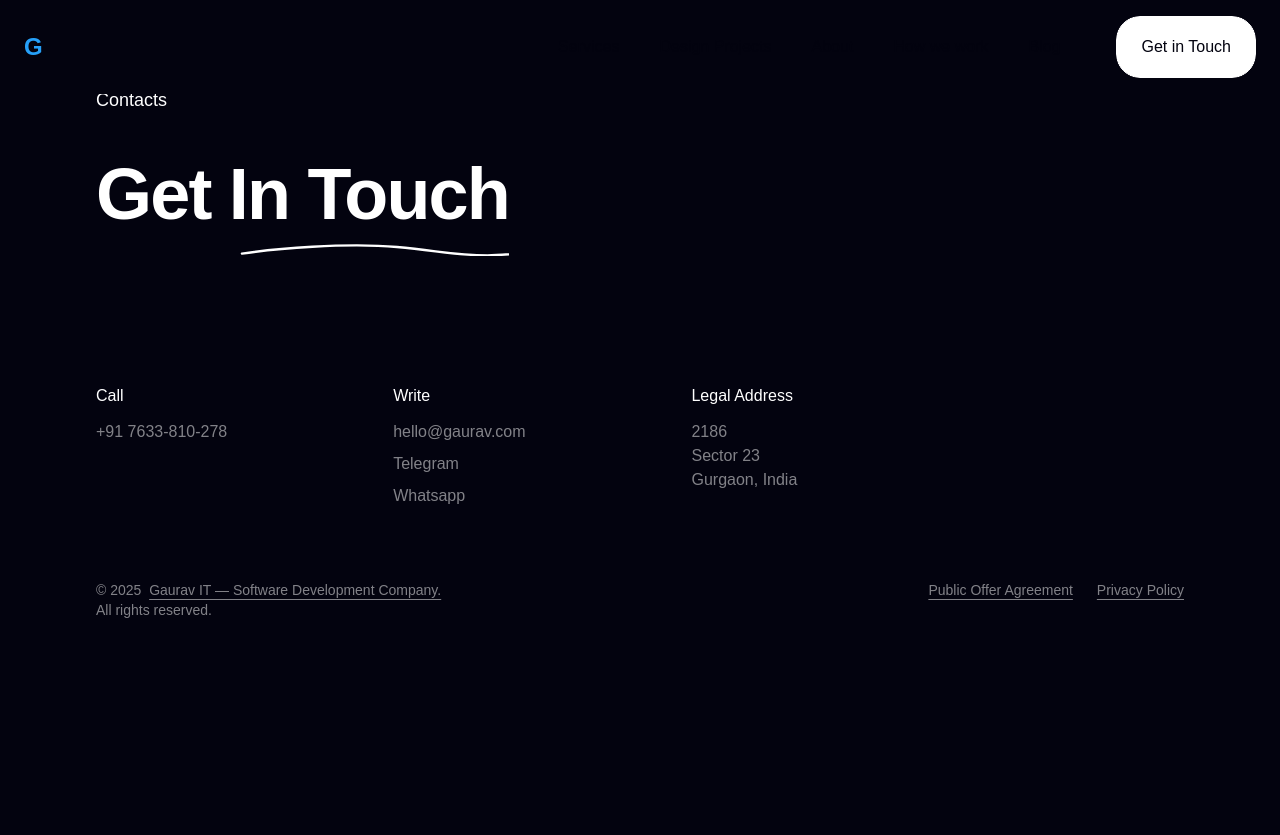
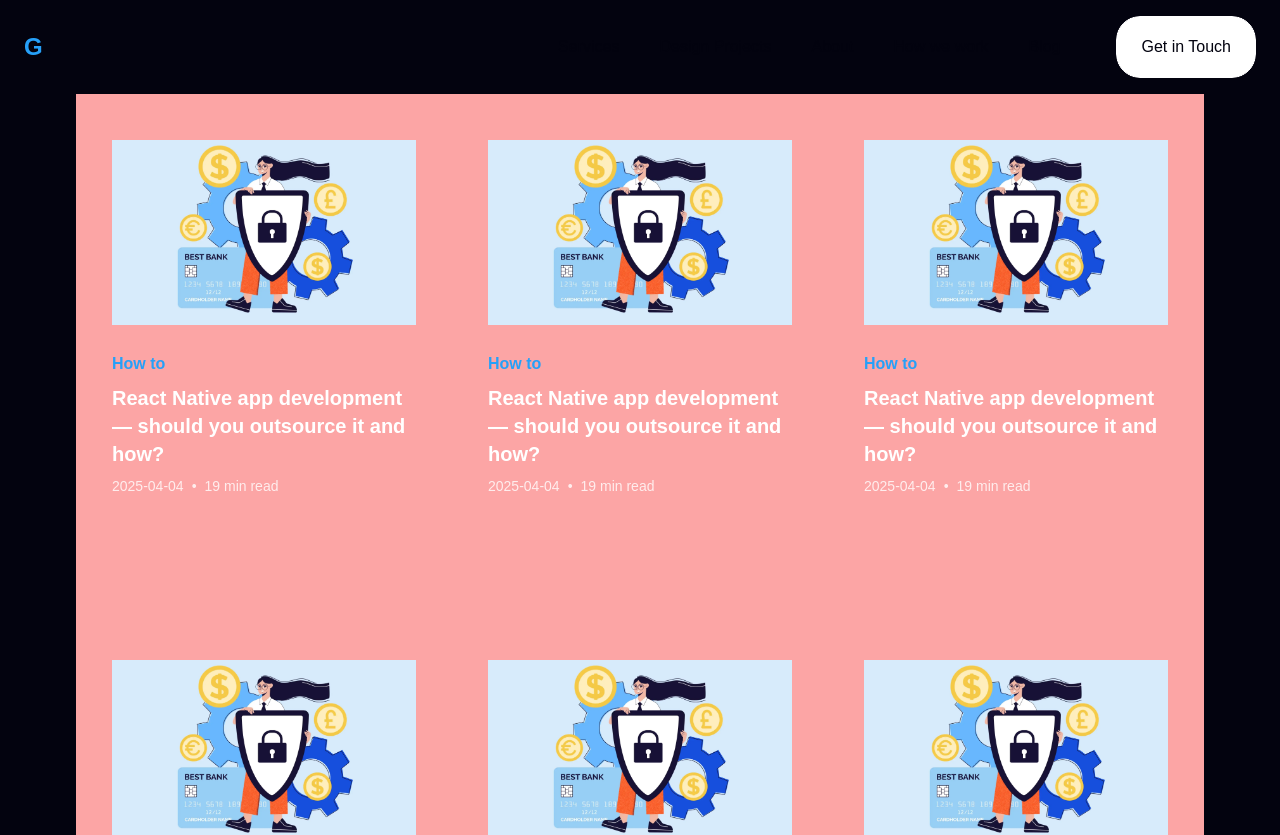
Before and after one commit to Rishi2600/web-syde, a Next.js app: page /blog in a window 1280 px wide. Shown: the top 835 px of the page. Before the commit the page ends 800 px from the top, so only its background shows below. Built offline with nearby package versions, Linux system fonts and the light colour scheme.

Commit message:
add Blog post component

```diff
--- a/src/app/blog/page.tsx
+++ b/src/app/blog/page.tsx
@@ -1,8 +1,21 @@
+import BlogPost from "@/components/ui/BlogPost";
 
 export default function Blog() {
     return (
         <>
-            <h1>Blog</h1>
+            <div className="container">
+                <div className="grid sm:grid-cols-1 lg:grid-cols-3 -mx-5 bg-red-300">
+                    <BlogPost />
+                    <BlogPost />
+                    <BlogPost />
+                    <BlogPost />
+                    <BlogPost />
+                    <BlogPost />
+                    <BlogPost />
+                    <BlogPost />
+                </div>
+
+            </div>
         </>
     )
 }
--- /dev/null
+++ b/src/components/ui/BlogPost.tsx
@@ -0,0 +1,52 @@
+import Link from "next/link";
+
+export default function BlogPost() {
+    return (
+        <>
+            <div className="px-4 mt-96 pt-32 -mb-12 box-border text-secondary">
+                <div className="relative w-full mb-14 box-border">
+                    <Link href={""}
+                    className="absolute t-0 left-5 right-5 bottom-0 z-10 transition-all duration-500">
+                        <div className="block overflow-hidden md:mt-24 pt-[60%] mb-5">
+
+                            <span className="box-border overflow-hidden block opacity-100 pb-44">
+                                <img src="/cover.webp" alt="cover" className=" object-cover max-w-full max-h-full m-auto absolute block" />
+                            </span>
+
+                                        {/* <div className="block m-0 p-0 box-border opacity-100 overflow-hidden">
+                                    <img src="/branding.webp" alt="IMAGE" className="max-h-full max-w-full object-cover object-center duration-1000 transition-transform cursor-pointer ease-out block m-auto box-border " />
+                                </div> */}
+
+                        </div>
+
+                        <div className="block sm:mt-12 lg:mt-0 md:mt-20 md:py-44 sm:py-12 lg:py-4">
+                            <div className="mb-2 font-semibold">
+                                <span className="relative z-10 text-accent">
+                                How to
+                                </span>
+                                {/* <span className="relative z-10 text-accent">
+                                How to    TODO:shoule be dynamic
+                                </span> */}
+                            </div>
+                            <div className="text-xl font-semibold mb-2 leading-7 transition-all duration-500">
+                                React Native app development — should you outsource it and how?
+                            </div>
+                            {/* <div className="text-xl font-semibold mb-2 leading-7 transition-all duration-500">
+                                React Native app development — should you outsource it and how?
+                            </div> TODO: Dynamic */}
+
+                            <div className="block text-sm text-secondary opacity-80">
+                                {/* <span className="text-sm">2025-04-04</span> TODO: DYNAMIC */}
+                                <span className="text-sm">2025-04-04</span>
+                                <span className="mx-2">•</span>
+                                19 min read
+                                {/* TODO: Dynamic 19 min read */}
+
+                            </div>
+                        </div>
+                    </Link>
+                </div>
+            </div>
+        </>
+    )
+}
```
Also changed, not shown: public/cover.webp (added).
